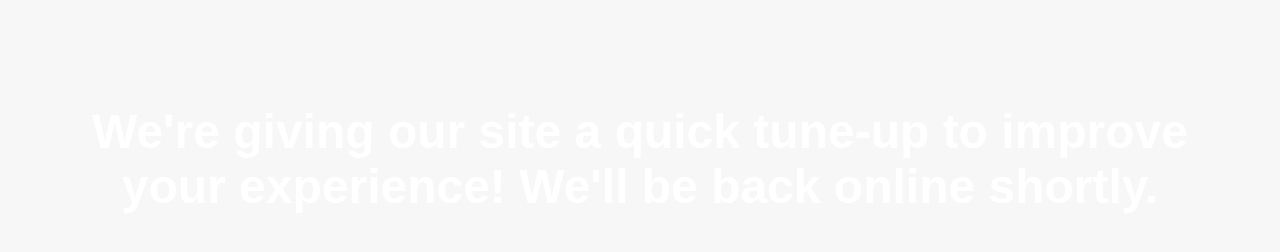
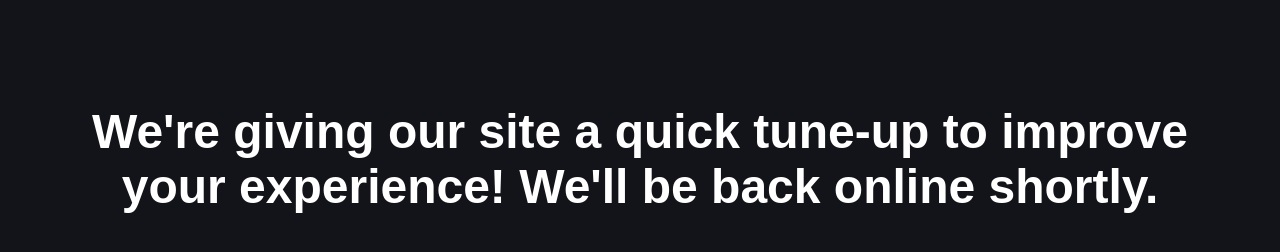
Before and after one commit to zombieslothx/maintenance-page, a plain HTML site: page index.html in a window 1280 px wide. Drawn offline with Linux system fonts and the light colour scheme.

Commit message:
Update index.html

```diff
--- a/index.html
+++ b/index.html
@@ -4,7 +4,7 @@
   <meta charset="UTF-8">
   <title>Site Maintenance</title>
   <style>
-    body { font-family: Arial; text-align: center; padding: 5%; background: #f7f7f7; }
+    body { font-family: Arial; text-align: center; padding: 5%; background: #131419; }
     h1 { font-size: 3em; color: #ffffff; }
   </style>
 </head>
```
